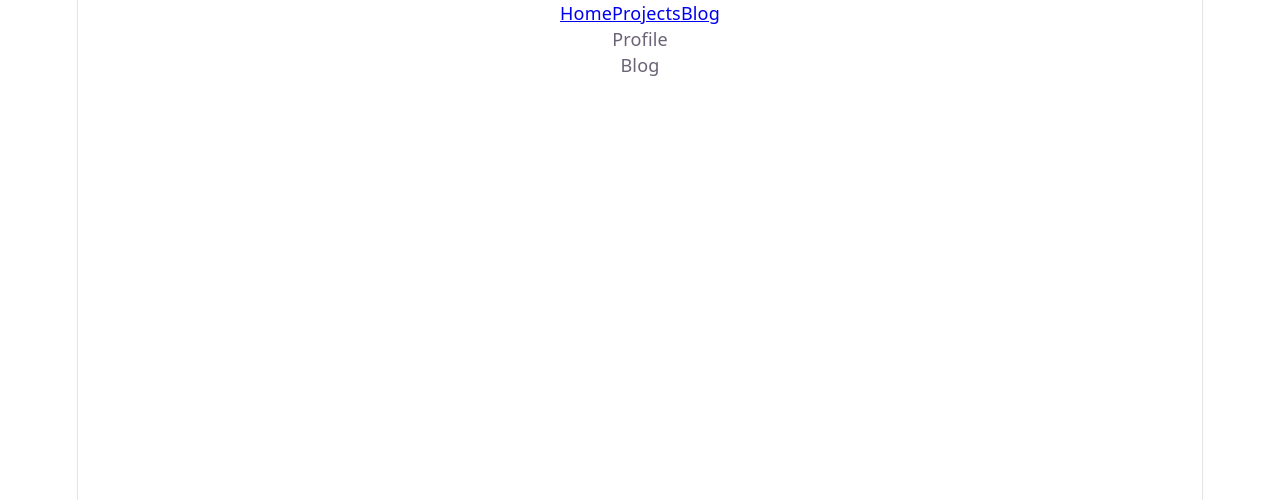
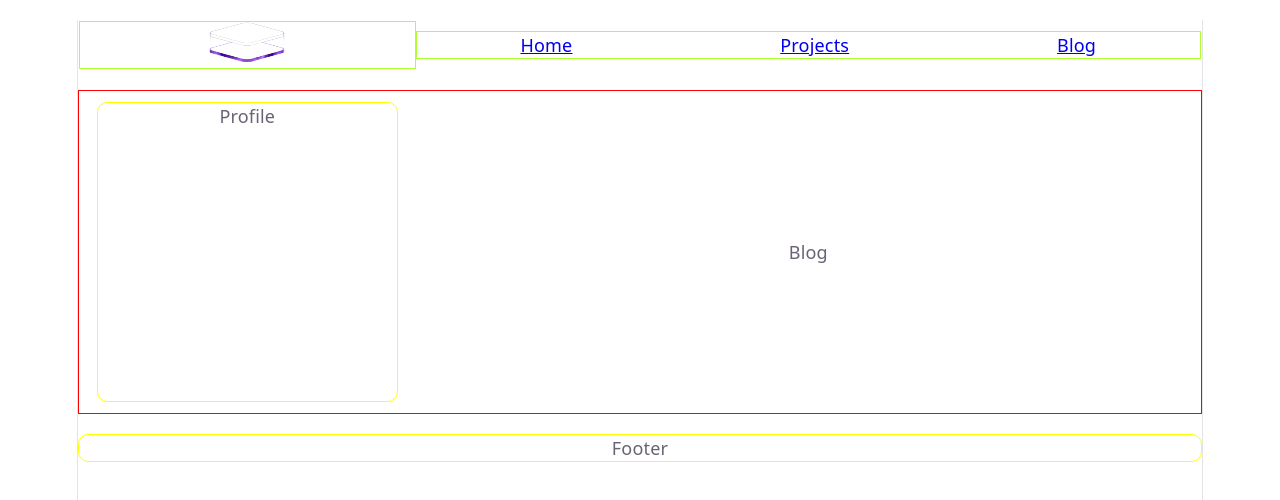
Before and after one commit to rafaelsouzars/landing_page-rafaelsouzars, a React (Vite) app: page /blog in a window 1280 px wide. Shown: the top 500 px of the page. Built offline with nearby package versions, Linux system fonts and the light colour scheme.

Commit message:
:lipstick: feat: landing page position elements Description: Base position elements in page. Author: @rafaelsouzars

```diff
--- a/src/App.css
+++ b/src/App.css
@@ -1,184 +1,77 @@
-.counter {
-  font-size: 16px;
-  padding: 5px 10px;
-  border-radius: 5px;
-  color: var(--accent);
-  background: var(--accent-bg);
-  border: 2px solid transparent;
-  transition: border-color 0.3s;
-  margin-bottom: 24px;
+/* novo CSS */
 
-  &:hover {
-    border-color: var(--accent-border);
-  }
-  &:focus-visible {
-    outline: 2px solid var(--accent);
-    outline-offset: 2px;
-  }
+header {
+  display: block;
+  box-sizing: border-box;
+  max-width: 100%;
 }
 
-.hero {
-  position: relative;
-
-  .base,
-  .framework,
-  .vite {
-    inset-inline: 0;
-    margin: 0 auto;
-  }
-
-  .base {
-    width: 170px;
-    position: relative;
-    z-index: 0;
-  }
-
-  .framework,
-  .vite {
-    position: absolute;
-  }
-
-  .framework {
-    z-index: 1;
-    top: 34px;
-    height: 28px;
-    transform: perspective(2000px) rotateZ(300deg) rotateX(44deg) rotateY(39deg)
-      scale(1.4);
-  }
-
-  .vite {
-    z-index: 0;
-    top: 107px;
-    height: 26px;
-    width: auto;
-    transform: perspective(2000px) rotateZ(300deg) rotateX(40deg) rotateY(39deg)
-      scale(0.8);
-  }
+aside {
+  box-sizing: border-box;
+  border: solid 1px white;
+  border-radius: 10px;
+  width: 30%;
+  padding: 10px 0px;
+  display: flex;
+  flex-direction: column;
+  align-items: center;
+  justify-content: center;
 }
 
-#center {
-  display: flex;
-  flex-direction: column;
-  gap: 25px;
-  place-content: center;
-  place-items: center;
-  flex-grow: 1;
-
-  @media (max-width: 1024px) {
-    padding: 32px 20px 24px;
-    gap: 18px;
-  }
+main {
+  display: inline;
+  box-sizing: border-box;
+  width: 70%;
+  border: solid 1px white;
+  border-radius: 10px;
 }
 
-#next-steps {
-  display: flex;
-  border-top: 1px solid var(--border);
-  text-align: left;
-
-  & > div {
-    flex: 1 1 0;
-    padding: 32px;
-    @media (max-width: 1024px) {
-      padding: 24px 20px;
-    }
-  }
-
-  .icon {
-    margin-bottom: 16px;
-    width: 22px;
-    height: 22px;
-  }
-
-  @media (max-width: 1024px) {
-    flex-direction: column;
-    text-align: center;
-  }
+footer {
+  box-sizing: border-box;
+  margin: 20px 0px;
+  max-width: 100%;
+  display: block;
+  border: solid 1px yellow;
+  border-radius: 10px;
 }
 
-#docs {
-  border-right: 1px solid var(--border);
-
-  @media (max-width: 1024px) {
-    border-right: none;
-    border-bottom: 1px solid var(--border);
-  }
+.header {
+  box-sizing: border-box;
+  margin: 20px 0px;
+  display: flex;
+  flex-direction: row;
+  align-items: center;
+  justify-content: space-around;
+  border: solid 1px white;
+  border-radius: 10px;
 }
 
-#next-steps ul {
-  list-style: none;
-  padding: 0;
-  display: flex;
-  gap: 8px;
-  margin: 32px 0 0;
+.dev-logo {
+  box-sizing: border-box;
+  width: 30%;
+  border: solid 1px greenyellow;
 
-  .logo {
-    height: 18px;
-  }
-
-  a {
-    color: var(--text-h);
-    font-size: 16px;
-    border-radius: 6px;
-    background: var(--social-bg);
-    display: flex;
-    padding: 6px 12px;
-    align-items: center;
-    gap: 8px;
-    text-decoration: none;
-    transition: box-shadow 0.3s;
-
-    &:hover {
-      box-shadow: var(--shadow);
-    }
-    .button-icon {
-      height: 18px;
-      width: 18px;
-    }
-  }
-
-  @media (max-width: 1024px) {
-    margin-top: 20px;
-    flex-wrap: wrap;
-    justify-content: center;
-
-    li {
-      flex: 1 1 calc(50% - 8px);
-    }
-
-    a {
-      width: 100%;
-      justify-content: center;
-      box-sizing: border-box;
-    }
-  }
 }
 
-#spacer {
-  height: 88px;
-  border-top: 1px solid var(--border);
-  @media (max-width: 1024px) {
-    height: 48px;
-  }
+.navbar {
+  box-sizing: border-box;
+  border: solid 1px greenyellow;
+  width: 70%;
+  display: flex;
+  flex-direction: row;
+  justify-content: space-around;
+  align-content: center;
 }
 
-.ticks {
-  position: relative;
-  width: 100%;
+.nav-item {
+  box-sizing: border-box;
+}
 
-  &::before,
-  &::after {
-    content: '';
-    position: absolute;
-    top: -4.5px;
-    border: 5px solid transparent;
-  }
-
-  &::before {
-    left: 0;
-    border-left-color: var(--border);
-  }
-  &::after {
-    right: 0;
-    border-right-color: var(--border);
-  }
+.main-content {
+  display: flex;
+  flex-direction: row;
+  align-items: center;
+  justify-content: center;
+  box-sizing: border-box;
+  border: solid 1px red;
 }
--- a/src/App.jsx
+++ b/src/App.jsx
@@ -1,7 +1,8 @@
 //import { useState } from 'react'
 //import { reactLogo, viteLogo, heroImg } from './assets/index.jsx'
-import { BrowserRouter, Routes, Route } from 'react-router'
-import { Navbar } from './components/index.jsx'
+import { heroImg } from './assets/index.jsx'
+import { BrowserRouter, Routes, Route, Link, NavLink } from 'react-router'
+import { Navbar, CardProfile } from './components/index.jsx'
 import { Home, Projects, Blog } from './pages/index.jsx'
 import './App.css'
 
@@ -13,12 +14,20 @@ function App() {
     {/* Uso de HTML Semântico */}
     <BrowserRouter>
       <header>
+        <div className='header'>
         {/* Aqui vai o link envolvendo a logo */}
-        <Navbar></Navbar>
+        <Link className='dev-logo' to="/"><img src={heroImg} alt="My logo" width="80px" height="40px"/></Link>
+        <Navbar className='navbar'>
+          <NavLink to="/" className='nav-item'>Home</NavLink>
+          <NavLink to="/projects" className='nav-item'>Projects</NavLink>
+          <NavLink to="/blog" className='nav-item'>Blog</NavLink>
+        </Navbar>
+        </div>
       </header>
 
+      <div className='main-content'>
       <aside>
-        Profile
+        <CardProfile>Profile</CardProfile>
       </aside>
 
       <main>
@@ -28,6 +37,11 @@ function App() {
           <Route path="/blog" element={<Blog/>} />
         </Routes>
       </main>
+      </div>
+
+      <footer>
+        <div>Footer</div>
+      </footer>
     </BrowserRouter>
     {/*
       <section id="center">
--- /dev/null
+++ b/src/components/Card/Card.css
@@ -0,0 +1,9 @@
+/* Card.css */
+
+.card {
+    box-sizing: border-box;
+    border: solid 1px yellow;
+    border-radius: 10px;
+    width: 90%;
+    min-height: 300px;
+}
--- a/src/components/Card/Card.jsx
+++ b/src/components/Card/Card.jsx
@@ -1,4 +1,5 @@
 //import React from 'react'
+import './Card.css'
 
 const Card = ({ children }) => {
   return (
--- a/src/components/Card/CardProfile.jsx
+++ b/src/components/Card/CardProfile.jsx
@@ -1,9 +1,9 @@
 //import React from 'react'
 import Card from './Card.jsx'
 
-const CardProfile = () => {
+const CardProfile = ({ children }) => {
   return (
-    <Card></Card>
+    <Card>{ children }</Card>
   )
 }
 
--- a/src/components/Footer/Footer.jsx
+++ /dev/null
@@ -1,11 +0,0 @@
-//import React from 'react'
-
-const Footer = ({ children }) => {
-  return (
-    <footer>
-        { children }
-    </footer>
-  )
-}
-
-export default Footer
--- a/src/components/Navbar/Navbar.jsx
+++ b/src/components/Navbar/Navbar.jsx
@@ -1,12 +1,9 @@
 //import NavItem from './NavItem.jsx'
-import { NavLink } from 'react-router'
 
-const Navbar = () => {
+const Navbar = ({ className, children }) => {
   return (
-    <nav>
-        <NavLink to="/">Home</NavLink>
-        <NavLink to="/projects">Projects</NavLink>
-        <NavLink to="/blog">Blog</NavLink>
+    <nav className={className}>
+        { children }
     </nav>
   )
 }
--- a/src/components/index.jsx
+++ b/src/components/index.jsx
@@ -2,7 +2,6 @@
 export { default as Button } from './Button/Button.jsx'
 export { default as Card } from './Card/Card.jsx'
 export { default as CardProfile } from './Card/CardProfile.jsx'
-export { default as Footer } from './Footer/Footer.jsx'
 export { default as Form } from './Form/Form.jsx'
 export { default as Navbar } from './Navbar/Navbar.jsx'
 export { default as NavItem } from './Navbar/NavItem.jsx'
--- a/src/index.css
+++ b/src/index.css
@@ -51,7 +51,8 @@
 }
 
 body {
-  margin: 0;
+  margin: 0px;
+  padding: 0px;
 }
 
 #root {
@@ -61,8 +62,6 @@ body {
   text-align: center;
   border-inline: 1px solid var(--border);
   min-height: 100svh;
-  display: flex;
-  flex-direction: column;
   box-sizing: border-box;
 }
 
--- /dev/null
+++ b/src/pages/home/Home.css
@@ -0,0 +1,5 @@
+section {
+  box-sizing: border-box;
+  border: solid 1px white;
+  height: 100%;
+}
--- a/src/pages/home/Home.jsx
+++ b/src/pages/home/Home.jsx
@@ -1,8 +1,9 @@
 //import React from 'react'
+import './Home.css'
 
 const Home = () => {
   return (
-    <section>
+    <section className="home-section">
         <article>
             Home
         </article>
```
Also changed, not shown: src/pages/Pages.css (added).
